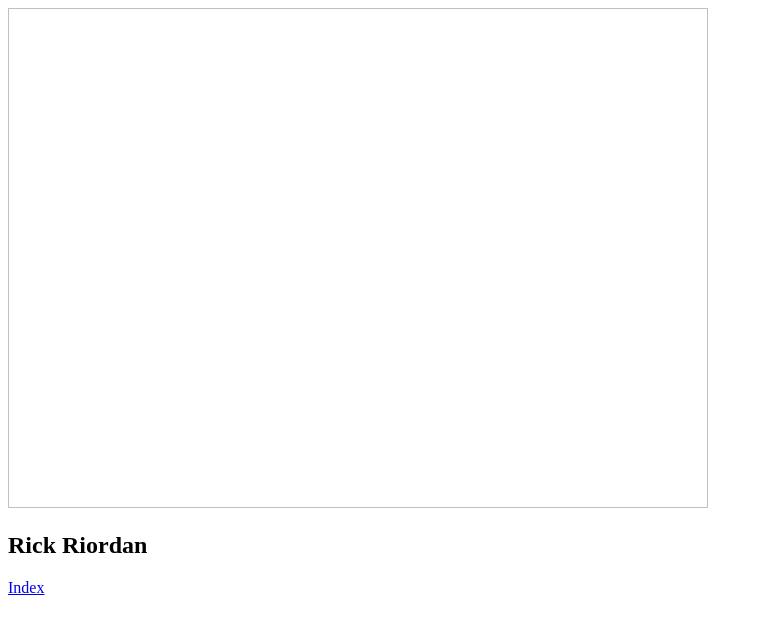
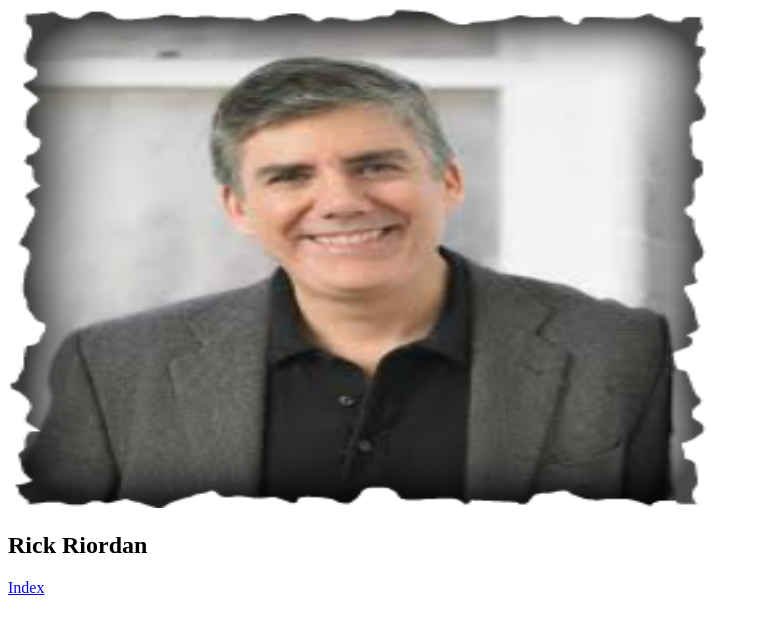
Before and after one commit to DiscoPotato99/MART341-WebDesign, a plain HTML site: page assignment-05/about.html in a window 1280 px wide. Shown: the whole page, without its empty margins (0-763 px from the left). Drawn offline with Linux system fonts and the light colour scheme; files whose address does not match are found by name.

Commit message:
ACTually fixed image

```diff
--- a/assignment-05/about.html
+++ b/assignment-05/about.html
@@ -6,7 +6,7 @@
         </title>
     </head>
     <body>
-        <img src-"C:\Users\sammi\OneDrive\Documents\GitHub\MART341-WebDesign\assignment-05\images\Rick_Pic.png" width="700" height="500"/>
+        <img src="C:\Users\sammi\OneDrive\Documents\GitHub\MART341-WebDesign\assignment-05\images\Rick_Pic.png" width="700" height="500"/>
         <h2>Rick Riordan</h2>
         <a href="index.html">Index</a>
     </body>
```
Also changed, not shown: 1 other file.
